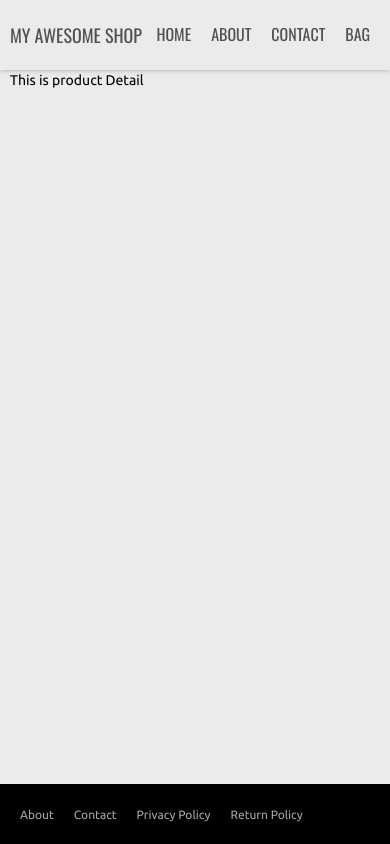
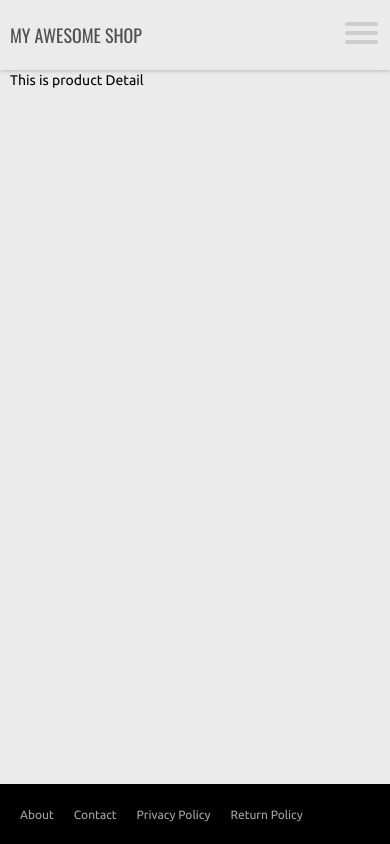
Before and after one commit to kunalpan23/e-commerce-react, a React (Create React App) app: page /product/1 in a window 390 px wide. Built offline with nearby package versions, Linux system fonts and the light colour scheme; no server answers.

Commit message:
added dependencies

```diff
--- a/package.json
+++ b/package.json
@@ -11,6 +11,7 @@
     "react": "^17.0.2",
     "react-dom": "^17.0.2",
     "react-redux": "^7.2.3",
+    "react-responsive-carousel": "^3.2.16",
     "react-router-dom": "^5.2.0",
     "react-scripts": "4.0.3",
     "web-vitals": "^1.0.1"
--- a/src/components/Header/Header.jsx
+++ b/src/components/Header/Header.jsx
@@ -1,6 +1,15 @@
-import React from 'react'
+import React, { useEffect, useState } from 'react';
 
 export default function Header() {
+	const [open, setOpen] = useState(false);
+	const [vW, setVW] = useState(0);
+	useEffect(() => {
+		window.addEventListener('resize', () => setVW(window.innerWidth));
+
+		return () =>
+			window.removeEventListener('resize', () => setVW(window.innerWidth));
+	}, []);
+
 	return (
 		<header className='header hbox main-center cross-center'>
 			<div className='container hbox main-center cross-center'>
@@ -8,8 +17,23 @@ export default function Header() {
 					<h1 className='header__logo-wrapper--logo'>MY AWESOME SHOP</h1>
 				</div>
 
-                <div className='header__menu-wrapper hbox flex main-end'>
-                    <ul className='header__menu-wrapper--menuList hbox '>
+				<div
+					className={`header__menu-wrapper hbox flex main-end ${
+						open ? 'active' : ''
+					}`}>
+					<div
+						className='header__menu-hamburger'
+						onClick={() => setOpen(!open)}>
+						<div className={`hamburger`}>
+							<span></span>
+							<span></span>
+							<span></span>
+						</div>
+					</div>
+					<ul
+						className={`header__menu-wrapper--menuList hbox ${
+							vW < 600 ? 'mobile-view' : 'desktop-view'
+						}`}>
 						<li>
 							<a href='#HOME'>HOME</a>
 						</li>
@@ -26,5 +50,5 @@ export default function Header() {
 				</div>
 			</div>
 		</header>
-    )
+	);
 }
--- a/src/components/List/List.jsx
+++ b/src/components/List/List.jsx
@@ -8,7 +8,7 @@ export default function List({ itemList, loadMoreDataHandler }) {
 
 	return (
 		<div className='list'>
-			<ul className='list__items hbox'>
+			<ul className='list__items hbox main-center'>
 				{itemList.map((item) => (
 					<Item item={item} key={item._id} />
 				))}
--- a/src/components/List/List.scss
+++ b/src/components/List/List.scss
@@ -25,12 +25,12 @@
 				}
 
 				&--imageWrap {
-					@include imageSize(calc(192px - 20px), calc(242px - 20px));
+					@include imageSize(calc(192px - 20px), 100%);
 					overflow: hidden;
 					border-radius: 5px;
 
 					& > img {
-						@include imageSize(calc(192px - 20px), calc(242px - 20px));
+						@include imageSize(calc(192px - 20px), 100%);
 					}
 				}
 
@@ -63,6 +63,42 @@
 					}
 				}
 			}
+
+			@include mediaQueryMaxWidth(600px) {
+				& {
+					width: 50%;
+					box-sizing: border-box;
+
+					&__wrapper {
+						width: 100%;
+
+						&--details {
+							&-label {
+								font-size: 14px;
+								line-height: 18px;
+								margin-top: 8px;
+							}
+
+							.detailPrices {
+								display: flex;
+								flex-direction: column;
+
+								& > span {
+									margin: 5x 0 0 0;
+								}
+
+								&__salePrice {
+									font-size: 13px;
+								}
+
+								&__markedPrice {
+									font-size: 10px;
+								}
+							}
+						}
+					}
+				}
+			}
 		}
 	}
 
--- a/src/styles/Header.scss
+++ b/src/styles/Header.scss
@@ -4,6 +4,7 @@
 	box-shadow: 0 0 5px 0 rgba(0, 0, 0, 0.3);
 	flex-shrink: 0;
 	position: relative;
+	overflow: visible;
 
 	&__logo-wrapper {
 		&--logo {
@@ -15,6 +16,50 @@
 	}
 
 	&__menu-wrapper {
+		.header__menu-hamburger {
+			display: none;
+			position: relative;
+			height: 25px;
+			width: 35px;
+
+			&:hover {
+				cursor: pointer;
+			}
+
+			& .hamburger {
+				& span {
+					display: block;
+					width: 33px;
+					height: 4px;
+					margin-bottom: 5px;
+					position: relative;
+
+					background: #cdcdcd;
+					border-radius: 3px;
+
+					z-index: 1;
+
+					transform-origin: 4px 0px;
+
+					transition: transform 0.5s cubic-bezier(0.77, 0.2, 0.05, 1),
+						background 0.5s cubic-bezier(0.77, 0.2, 0.05, 1), opacity 0.55s ease;
+
+					&:first-child {
+						transform-origin: 0% 0%;
+					}
+					&:nth-last-child(2) {
+						transform-origin: 0% 100%;
+					}
+				}
+			}
+
+			@include mediaQueryMaxWidth(600px) {
+				& {
+					display: block;
+				}
+			}
+		}
+
 		&--menuList {
 			& > li {
 				padding: 0 10px;
@@ -32,6 +77,60 @@
 					}
 				}
 			}
+
+			@include mediaQueryMaxWidth(600px) {
+				&.mobile-view {
+					position: absolute;
+					flex-direction: column;
+					z-index: 1;
+					background: #fff;
+					box-shadow: 0 0px 10px 0 rgba(0, 0, 0, 0.2);
+					width: 200px;
+					top: 50px;
+					display: none;
+
+					& > li,
+					& > li > a {
+						padding: 10px;
+						width: 100%;
+						box-sizing: border-box;
+						display: block;
+					}
+
+					& > li > a {
+						&:hover {
+							background: $bgLight;
+						}
+					}
+				}
+			}
+		}
+
+		&.active {
+			.header__menu-hamburger {
+				& span {
+					opacity: 1;
+					transform: rotate(45deg) translate(-11px, -11px);
+					background: #232323;
+
+					&:nth-last-child(3) {
+						opacity: 0;
+						transform: rotate(0deg) scale(0.2, 0.2);
+					}
+
+					&:nth-last-child(2) {
+						transform: rotate(-45deg) translate(-9px, 9px);
+					}
+				}
+			}
+
+			.header__menu-wrapper--menuList {
+				@include mediaQueryMaxWidth(600px) {
+					&.mobile-view {
+						display: flex;
+					}
+				}
+			}
 		}
 	}
 }
--- a/src/styles/mixin.scss
+++ b/src/styles/mixin.scss
@@ -23,3 +23,15 @@
 	height: $height;
 	width: $width;
 }
+
+@mixin mediaQueryMaxWidth($max-width) {
+	@media (max-width: $max-width) {
+		@content;
+	}
+}
+
+@mixin mediaQueryMaxHeight($max-height) {
+	@media (max-width: $max-height) {
+		@content;
+	}
+}
```
Also changed, not shown: 1 other file (tests, documents, lock files or other folders). Lines whose indentation alone changed are shown as unchanged.
